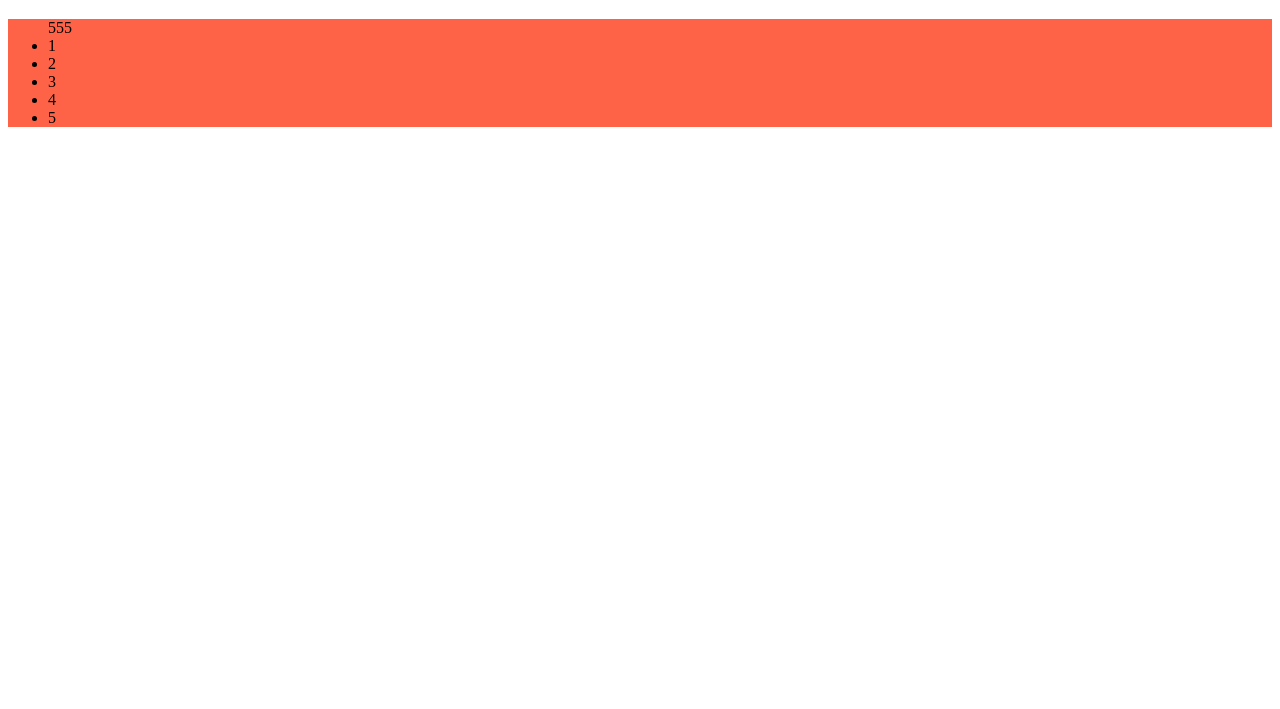
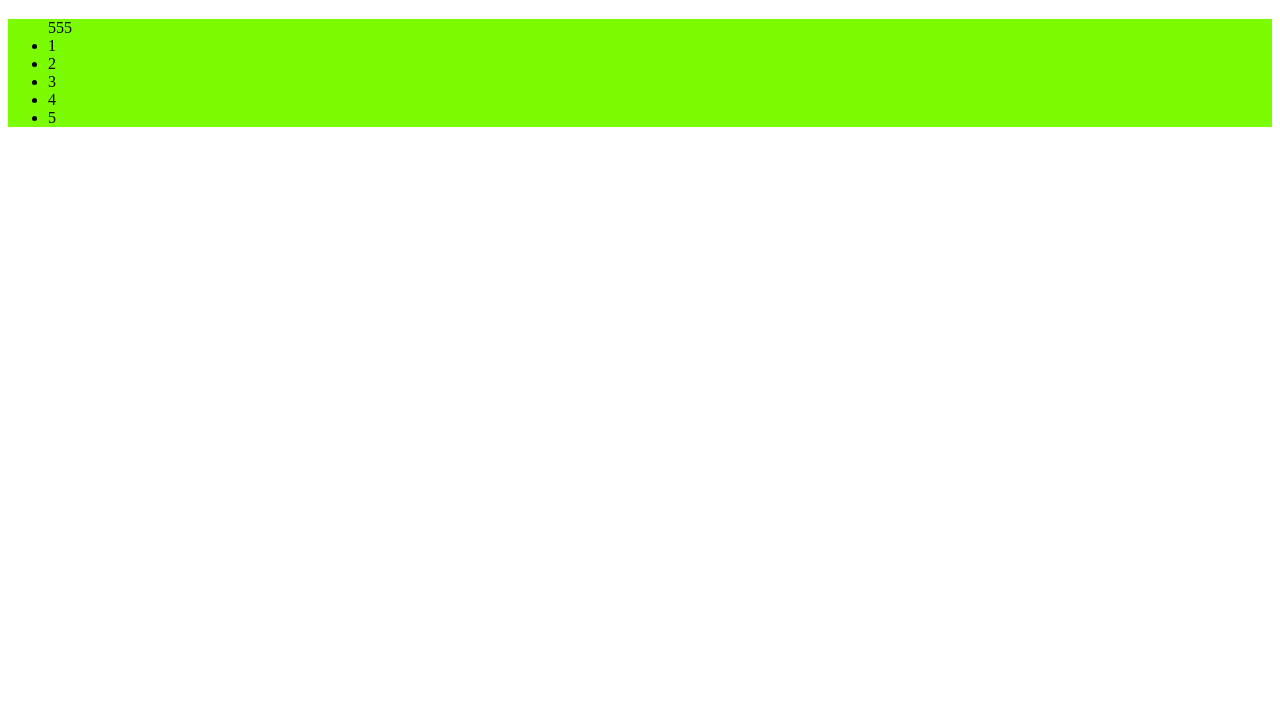
Before and after one commit to DimaPelehov/Lesson-8, a plain HTML site: page index.html in a window 1280 px wide. Shown: the part 91-800 px from the top of the page. Drawn offline with Linux system fonts and the light colour scheme.

Commit message:
new bg ul

```diff
--- a/style.css
+++ b/style.css
@@ -5,5 +5,5 @@ h1 {
 }
 
 ul {
-  background-color: tomato;
+  background-color: lawngreen;
 }
```
